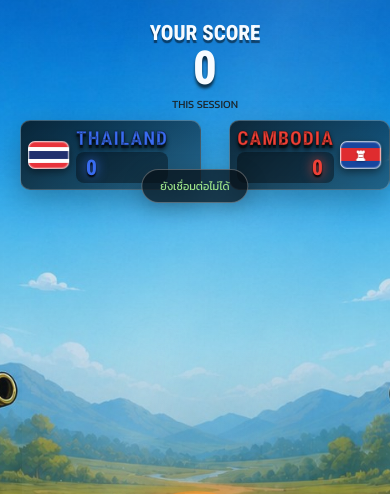
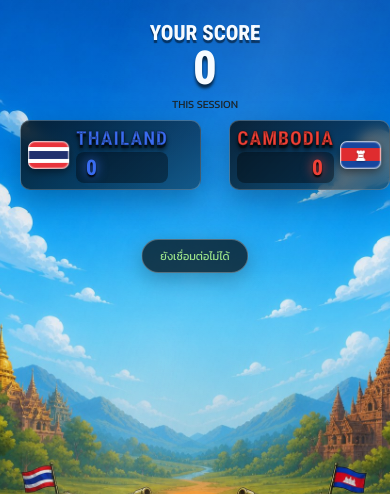
Before and after one commit to bewkun13/tankwar, a website: page frontend/index.html in a window 390 px wide. Shown: the part 61-555 px from the top of the page. Drawn offline with Linux system fonts and the light colour scheme; no server answers.

Commit message:
Fix portrait battlefield composition on mobile

```diff
--- a/frontend/styles.css
+++ b/frontend/styles.css
@@ -98,6 +98,8 @@
     min-height:560px;
     max-height:none;
     padding:14px 10px max(12px,env(safe-area-inset-bottom));
+    background-image:linear-gradient(180deg,rgba(12,50,70,.04) 42%,rgba(7,11,13,.34) 100%),url('./assets/battlefield-mobile-v2.jpg');
+    background-size:cover;
     background-position:center center;
   }
   .score-row{top:12px;left:10px;right:10px;width:auto}
@@ -109,7 +111,7 @@
   .team-score strong{font-size:clamp(18px,5.5vw,23px)}
   .flag{width:42px;height:28px}
   .flag-mm i{font-size:18px}
-  .sync-pill{top:174px;max-width:88%;white-space:nowrap}
+  .sync-pill{top:244px;max-width:88%;white-space:nowrap;z-index:5}
   .fire-zone{bottom:max(14px,env(safe-area-inset-bottom));gap:8px;width:calc(100% - 20px)}
   .fire-button{width:clamp(146px,42vw,180px);height:clamp(146px,42vw,180px)}
   .fire-button b{font-size:clamp(34px,10vw,42px)}
@@ -124,7 +126,7 @@
   .arena{min-height:500px}
   .score-row{top:7px}
   .team-score{padding:4px 6px}
-  .sync-pill{top:150px}
+  .sync-pill{top:218px}
   .fire-zone{bottom:8px}
   .fire-button{width:138px;height:138px;border-width:6px}
   .fire-button .shell{font-size:27px}
```
Also changed, not shown: frontend/assets/battlefield-mobile-v2.jpg (added).
